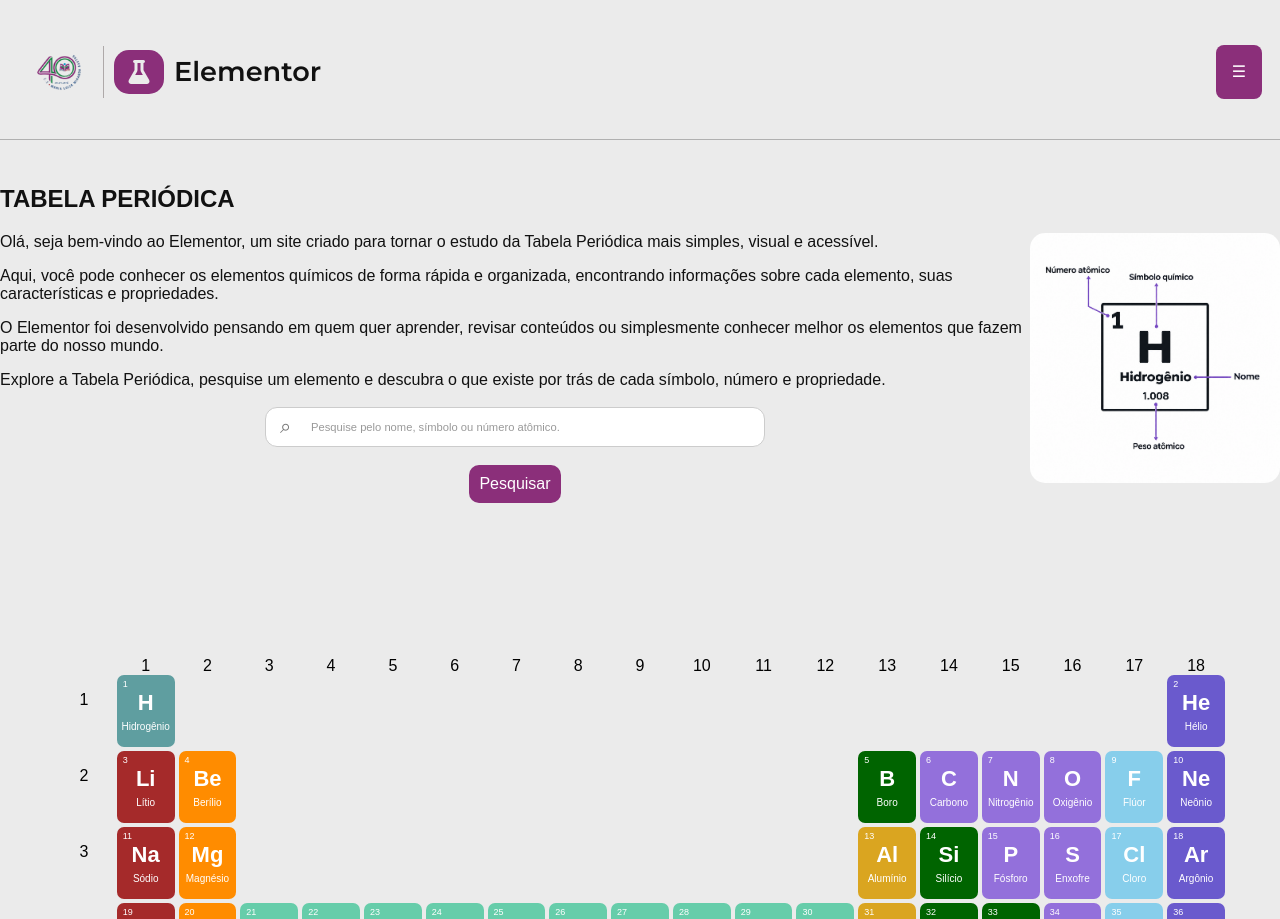
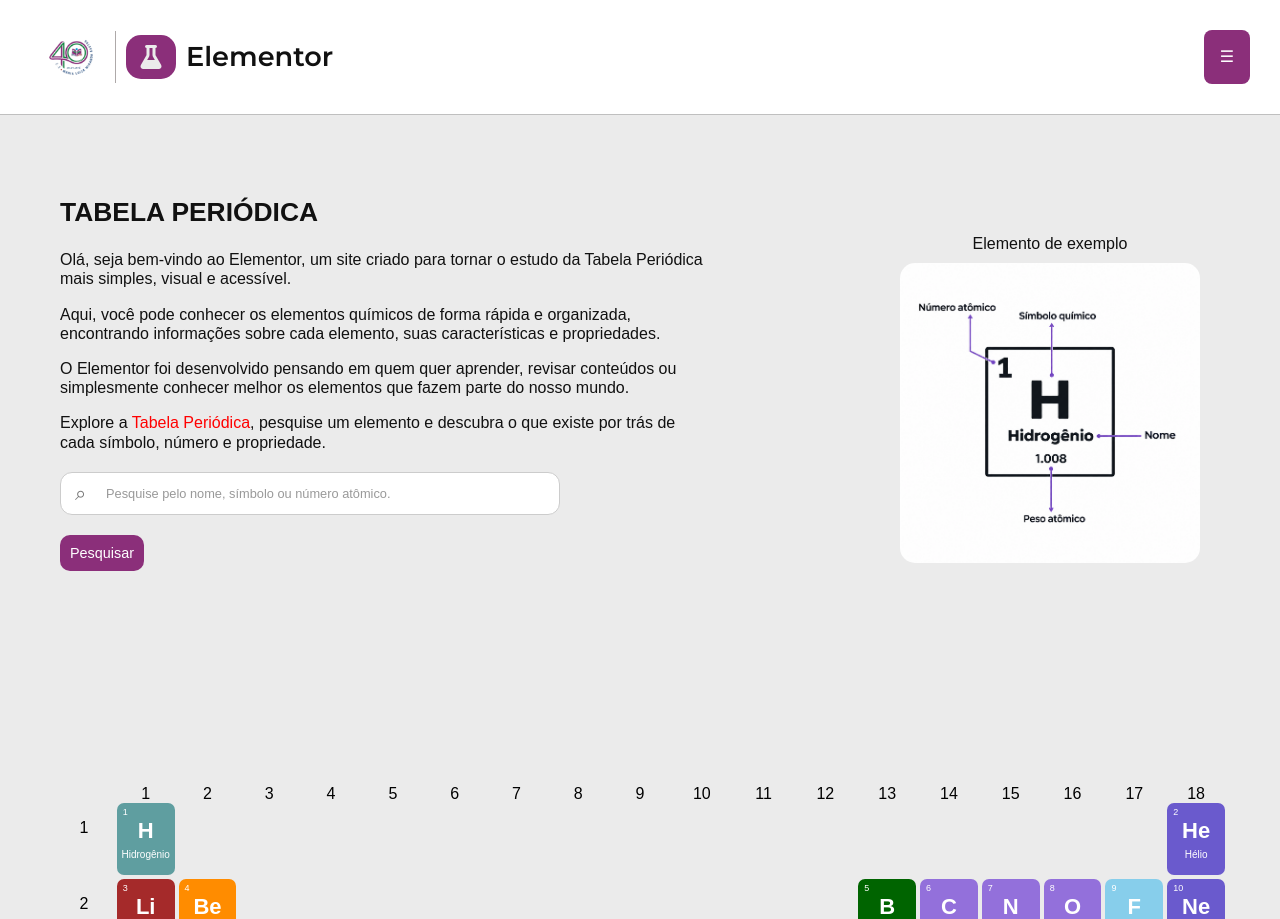
Before and after one commit to Davi-Severinokkj/Tabela_Periodica_MLMB, a PHP site: page / in a window 1280 px wide. Shown: the top 919 px of the page. Run offline with PHP 8.4, Linux system fonts and the light colour scheme; some libraries are stand-ins or nearby versions; some web fonts are replaced.

Commit message:
tabela final!

```diff
--- a/assets/styles/responsividade.css
+++ b/assets/styles/responsividade.css
@@ -42,11 +42,16 @@ body {
 
 @media screen and (min-width: 1024px) and (max-width: 1439px) {
 
+    header{
+        background-color: white;
+        margin: 0px;
+    }
+
     .header_container {
         width: 100%;
-        max-width: 100%;
-        margin: 35px 0 30px;
-        padding: 10px 18px;
+        margin: 0px;
+        max-width: 100%;
+        padding: 30px;
         justify-content: space-between;
         gap: 15px;
     }
@@ -63,10 +68,22 @@ body {
 
     .search-container {
         width: min(500px, calc(100% - 30px));
-        margin: 18px auto;
-    }
-
-
+
+    }
+
+    .info-elemento{
+        margin-top: 0px;
+    }
+
+    .info-elemento_content{
+        margin: 30px;
+        line-height: 1.2;
+        font-size: 1.1rem;
+    }
+
+    .info-elemento_content p{
+        font-size: 1rem;
+    }
 
 
     .elemento {
--- a/assets/styles/style.css
+++ b/assets/styles/style.css
@@ -39,6 +39,7 @@ body {
    ========================================================= */
 
 header {
+    background: white;
     border-bottom: 1px solid rgba(0, 0, 0, 0.25);
 }
 
@@ -51,6 +52,7 @@ header {
     display: flex;
     align-items: center;
     justify-content: space-around;
+
 
     gap: 25px;
 
@@ -126,33 +128,37 @@ header {
    ÁREA DE PESQUISA
    ========================================================= */
 
+#form_search{
+    justify-content: start;
+}
+
 .search-container {
     position: relative;
 
     width: min(400px, 90%);
 
-    margin: 20px auto;
+    margin: 20px 0;
 
     display: flex;
     align-items: center;
 }
-
-.botao_pesquisa{
+.botao_pesquisa {
     display: flex;
-    justify-content: center;
+    justify-content: start;
     align-items: center;
 }
 
-.botao_pesquisa input[type=submit]{
+.botao_pesquisa input[type=submit] {
     color: white;
     background: #8B2F7A;
-    font-size: 1rem;
+    font-size: 0.9rem;
     padding: 10px;
     border-radius: 10px;
     border: none;
     transition: 0.3s;
 }
-.botao_pesquisa input[type=submit]:hover{
+
+.botao_pesquisa input[type=submit]:hover {
     box-shadow: 0px 0px 10px #8B2F7A;
     transition: 0.3s;
     cursor: pointer;
@@ -378,6 +384,7 @@ header {
 }
 
 #menuDropdown.ativo {
+    position: absolute;
     display: block;
 
     opacity: 1;
@@ -970,7 +977,7 @@ header {
     width: 100%;
     margin-top: 60px;
     padding: 0;
-    background: linear-gradient(135deg , #211D21 0%, #211D21 35%, #511c48 100%);
+    background: linear-gradient(135deg, #211D21 0%, #211D21 35%, #511c48 100%);
     color: #ffffff;
 
 }
@@ -1198,43 +1205,60 @@ header {
 .info-elemento {
     width: 100%;
     height: auto;
+
     display: flex;
     align-items: center;
     justify-content: center;
 
     margin-top: 25px;
     margin-bottom: 30px;
+
+    gap: 50px;
+}
+
+.text_elex{
+    text-decoration: none;
+    color: red;
+}
+
+.text_elex:hover{
+    transition: 0.3s;
+    color:brown;
+}
+
+.info-elemento_content {
+    width: 100%;
+    max-width: 900px;
+    line-height: 1.5;
+
+    margin: 50px;
+    padding: 30px;
+
+    font-size: 1.1rem;
+}
+
+.info-elemento_content form {
+    width: 100%;
+}
+
+.info-elemento_content p{
+    font-size: 1.2rem;
+}
+
+.info-elemento_elemento {
+    flex-direction: column;
+    gap: 10px;
+
+    display: flex;
+    margin: 50px;
+    padding: 30px;
+
 }
 
 #imagemElemento {
-    width: 250px;
-    height: 250px;
+    width: 300px;
+    height: 300px;
     border-radius: 15px;
-}
-
-
-.info-card {
-    width: 90%;
-    max-width: 900px;
-
-    display: flex;
-    align-items: center;
-    justify-content: center;
-
-    gap: 45px;
-
-    padding: 30px;
-
-    background-color: #ffffff;
-
-    border: 1px solid #e5e5e5;
-    border-radius: 12px;
-
-    box-shadow: 0 4px 15px rgba(0, 0, 0, 0.05);
-}
-
-.info-elemento.off {
-    display: none;
 }
 
 /* =========================================================
--- a/includes/config.php
+++ b/includes/config.php
@@ -2,7 +2,7 @@
 
 $host = "localhost";
 $usuario = "root";
-$senha = "Seemg@1222017";
+$senha = "";
 $banco = "tabela_periodica";
 
 ?>
--- a/index.php
+++ b/index.php
@@ -1,3 +1,9 @@
+<?php
+header("Cache-Control: no-cache, no-store, must-revalidate");
+header("Pragma: no-cache");
+header("Expires: 0");
+?>
+
 <!DOCTYPE html>
 <html lang="pt-br">
 <?php include('includes/head.php'); ?>
@@ -26,9 +32,9 @@
             </p>
 
             <p>
-                Explore a Tabela Periódica, pesquise um elemento e descubra o que existe por trás de cada símbolo, número e propriedade.
+                Explore a <a href="#main" class="text_elex">Tabela Periódica</a>, pesquise um elemento e descubra o que existe por trás de cada símbolo, número e propriedade.
             </p>
-            <form action="pesquisa_elementos.php">
+            <form id="form_search" action="pesquisa_elementos.php">
                 <div class="search-container">
                     <span class="search-icon">⌕</span>
                     <input
@@ -36,7 +42,7 @@
                         id="search"
                         name="search"
                         autocomplete="off"
-                        style="font-size: 0.7rem"
+                        style="font-size: 0.8rem"
                         placeholder="Pesquise pelo nome, símbolo ou número atômico.">
 
 
@@ -49,7 +55,8 @@
 
             </form>
         </div>
-        <div>
+        <div class="info-elemento_elemento" style="text-align: center;">
+            <span>Elemento de exemplo</span>
             <img src="img/1.png" alt="" id="imagemElemento">
         </div>
     </section>
```
Also changed, not shown: other parts of assets/styles/responsividade.css (+82 -32 lines), other parts of index.php (+21 -11 lines), script.js (+0 -11 lines). Lines whose indentation alone changed are shown as unchanged.
